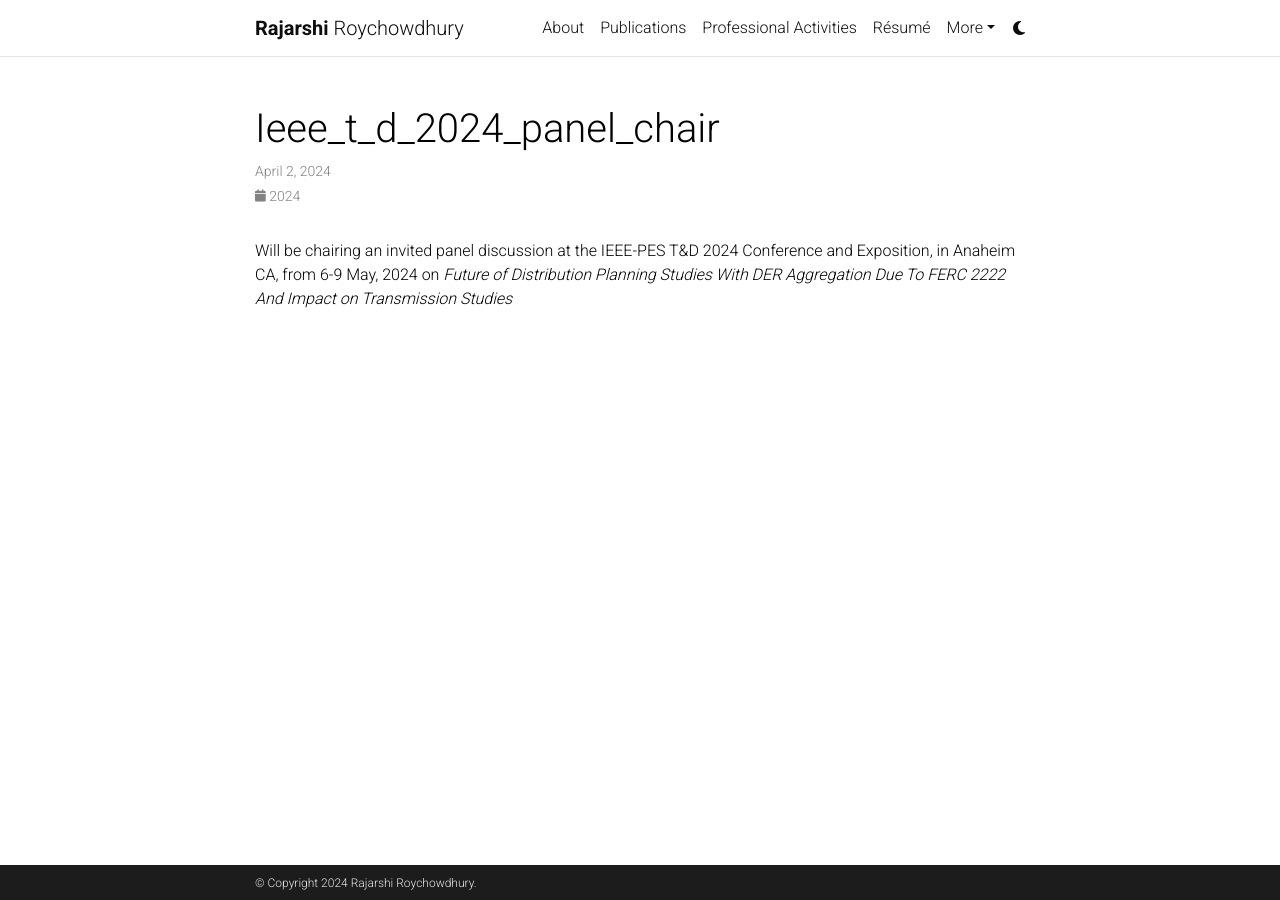
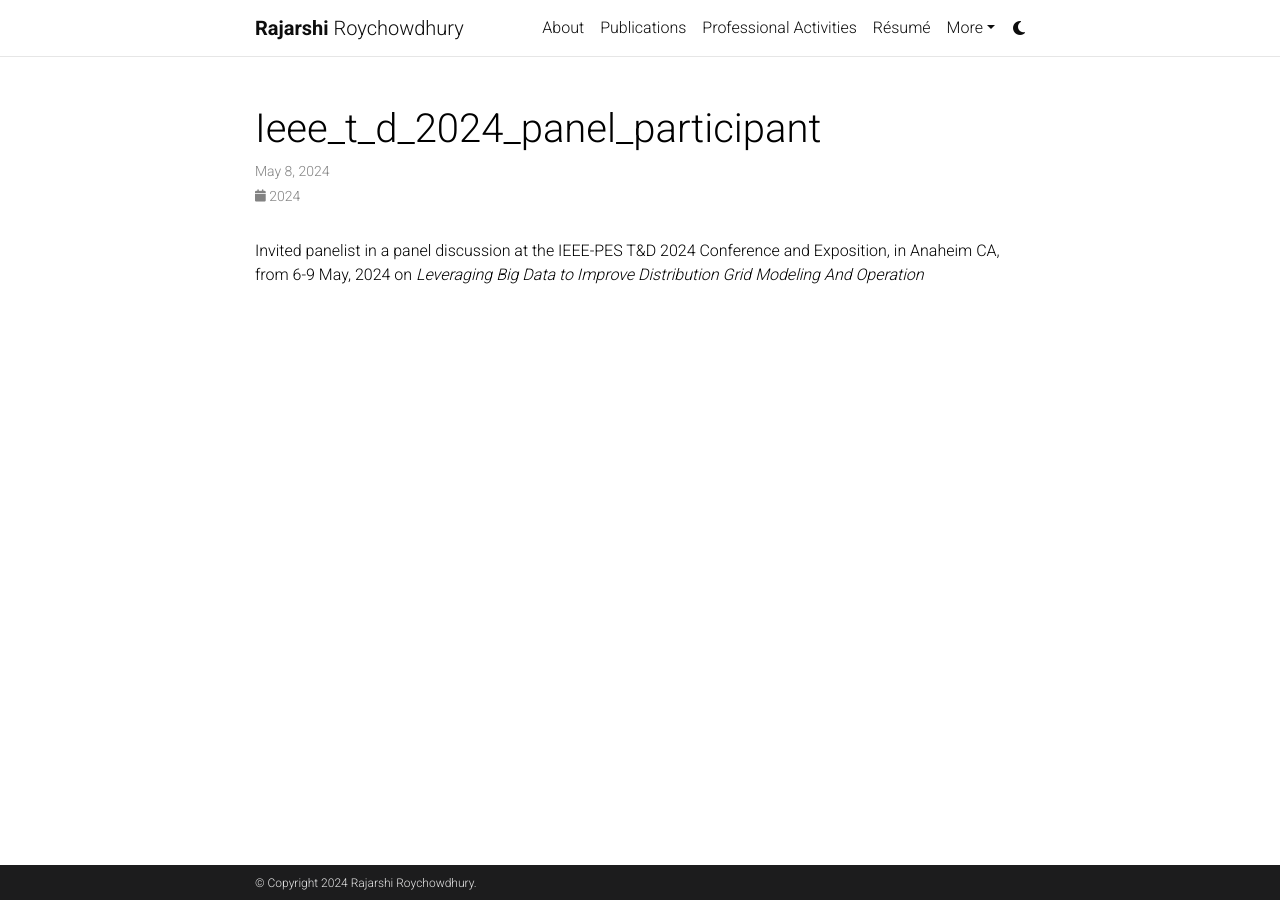
Before and after one commit to rajarshiroychowdhury/rajarshiroychowdhury.github.io, a Jekyll site: the page built from _news/IEEE_T_D_2024_Panel_Participant.md, in a window 1280 px wide. Built offline with Jekyll 4.4.1, drawn with Linux system fonts in a browser that asks for light colours; full-size pictures stand in for the smaller copies a plugin makes; comment, search, counter and statistics services are not loaded; a style sheet for code colours, icons or effects is not loaded.

Commit message:
2024 T&D panels

```diff
--- a/_news/IEEE_T_D_2024_Panel_Chair.md
+++ b/_news/IEEE_T_D_2024_Panel_Participant.md
@@ -11,4 +11,4 @@ related_posts: false
 <!-- A simple inline announcement with Markdown emoji! :sparkles: :smile: -->
 <!-- I will be co-chairing a panel at the PES ISGT Latin America conference, at San Juan PR, on Automated Distribution Systems – Technologies, Trend, Need and Challenges. This panel consists of speakers from DOE national labs, universities, utility, and product vendor, to present the cutting-edge research, technologies, strategies, customer experience, and visions in distribution automation. Panelists include Dr. Henry Huang, Energy Systems Division Director (ANL), Dr. Martha Symko-Davies, Program Manager of Accelerating Clean Energy at Scale (NREL), Dr. Xuan Wu, Manager, Transmission Planning (AES), Dr. Di Shi, Associate Professor (NMSU), Dr. Zhaoyu Wang, Northrop Grumman Associate Professor (ISU), Daniel Arden, Director of Grid Automation Marketing (Eaton)These speakers will provide multiple angles of insights to the grand trend of grid automation, based on their extensive years of experience in individual areas which will benefit audiences from all types of organizations. -->
 
-Will be chairing an invited panel discussion at the IEEE-PES T&D 2024 Conference and Exposition, in Anaheim CA, from 6-9 May, 2024 on *Future of Distribution Planning Studies With DER Aggregation Due To FERC 2222 And Impact on Transmission Studies*
+Invited panelist in a panel discussion at the IEEE-PES T&D 2024 Conference and Exposition, in Anaheim CA, from 6-9 May, 2024 on *Leveraging Big Data to Improve Distribution Grid Modeling And Operation*
```
Also changed, not shown: other parts of _news/IEEE_T_D_2024_Panel_Participant.md (+1 -1 lines).
